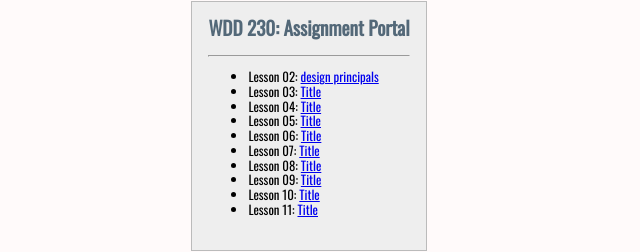
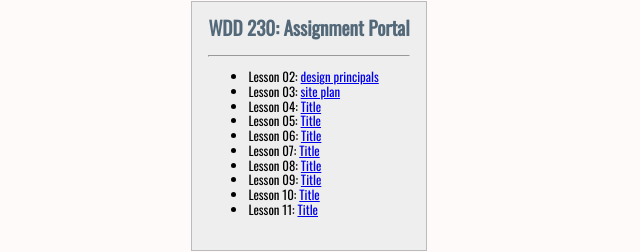
Before and after one commit to OGlurch/wdd230, a plain HTML site: page index.html in a window 1280 px wide. Shown: the part 185-437 px from the top of the page, 331-971 px from the left. Drawn offline with nearby package versions, Linux system fonts and the light colour scheme; files that its build step writes are made by us from their sources.

Commit message:
fix home page

```diff
--- a/index.html
+++ b/index.html
@@ -28,7 +28,7 @@
             <hr>
             <ul>
                <li>Lesson 02: <a href="week2/design_principals.html">design principals</a></li>
-               <li>Lesson 03: <a href="#">Title</a></li>
+               <li>Lesson 03: <a href="week 3/index.html">site plan</a></li>
                <li>Lesson 04: <a href="#">Title</a></li>
                <li>Lesson 05: <a href="#">Title</a></li>
                <li>Lesson 06: <a href="#">Title</a></li>
```
